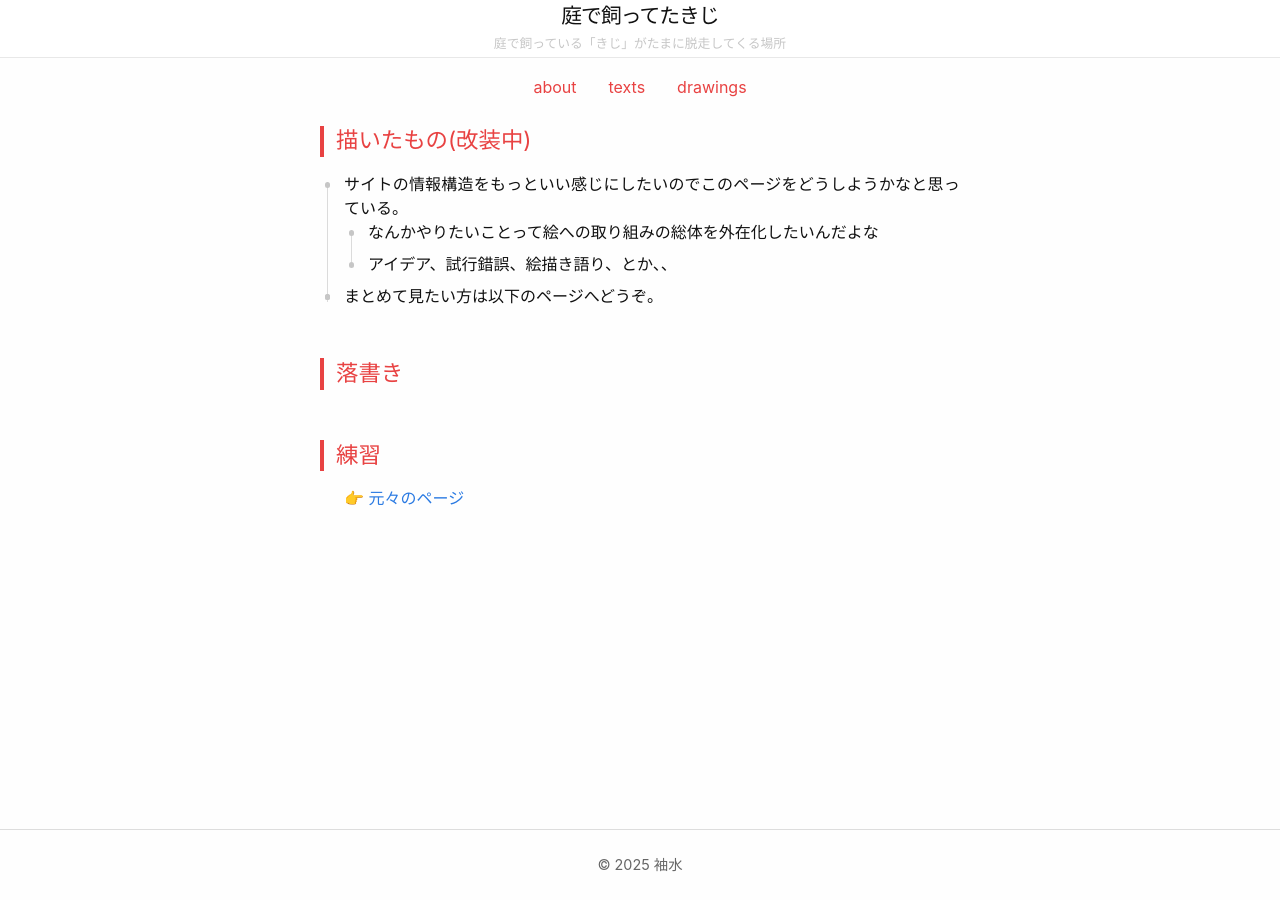
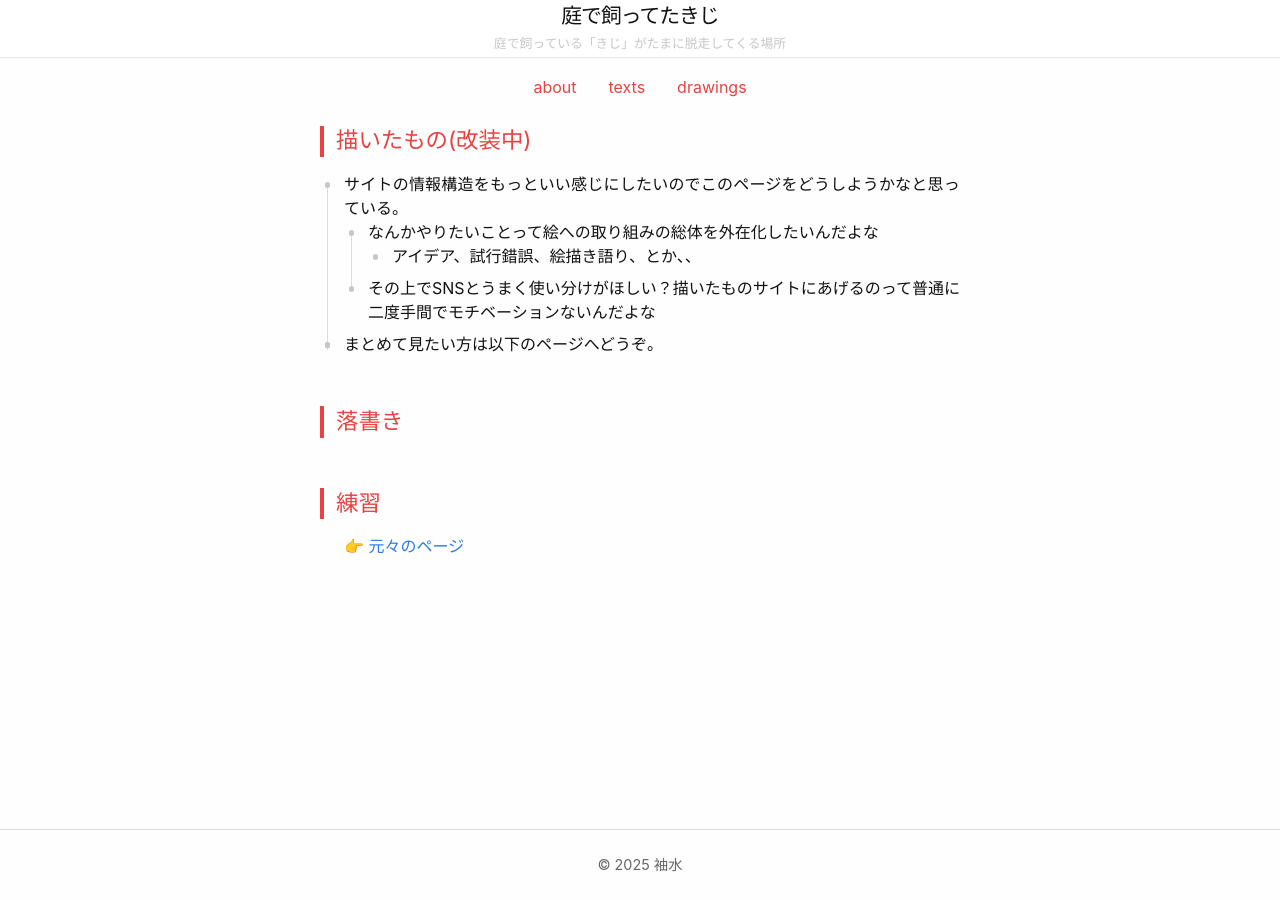
Before and after one commit to njargon/njargon.github.io, a Jekyll site: the page built from drawings.md, in a window 1280 px wide. Built offline with Jekyll 4.4.1, drawn with Linux system fonts in a browser that asks for light colours.

Commit message:
vault backup: 2025-08-27 16:50:04

```diff
--- a/drawings.md
+++ b/drawings.md
@@ -14,7 +14,8 @@ permalink: /drawings/
 
 - サイトの情報構造をもっといい感じにしたいのでこのページをどうしようかなと思っている。
 	- なんかやりたいことって絵への取り組みの総体を外在化したいんだよな
-	- アイデア、試行錯誤、絵描き語り、とか、、
+		- アイデア、試行錯誤、絵描き語り、とか、、
+	- その上でSNSとうまく使い分けがほしい？描いたものサイトにあげるのって普通に二度手間でモチベーションないんだよな
 -
 - まとめて見たい方は以下のページへどうぞ。
 
```
